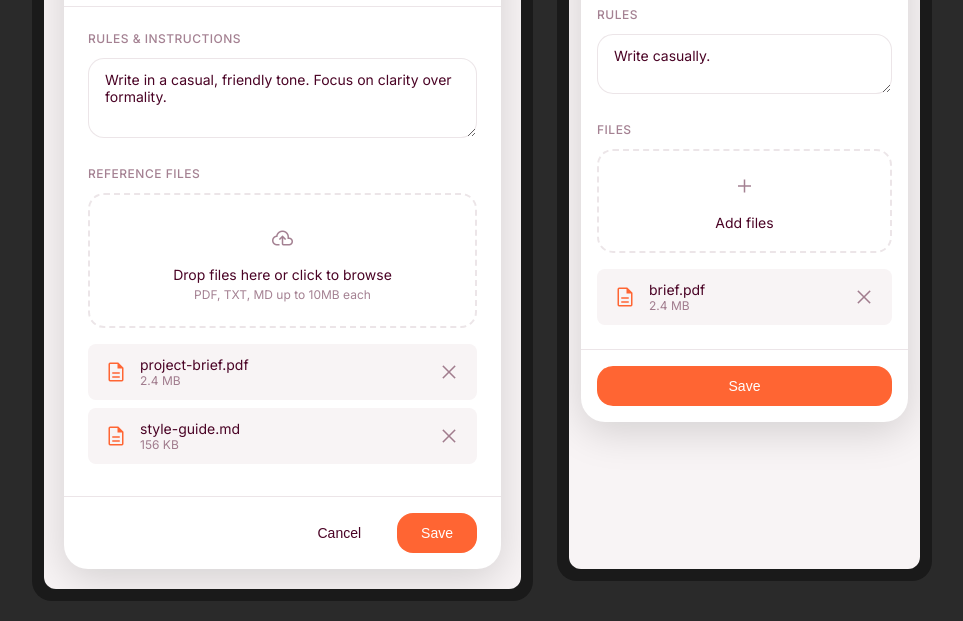
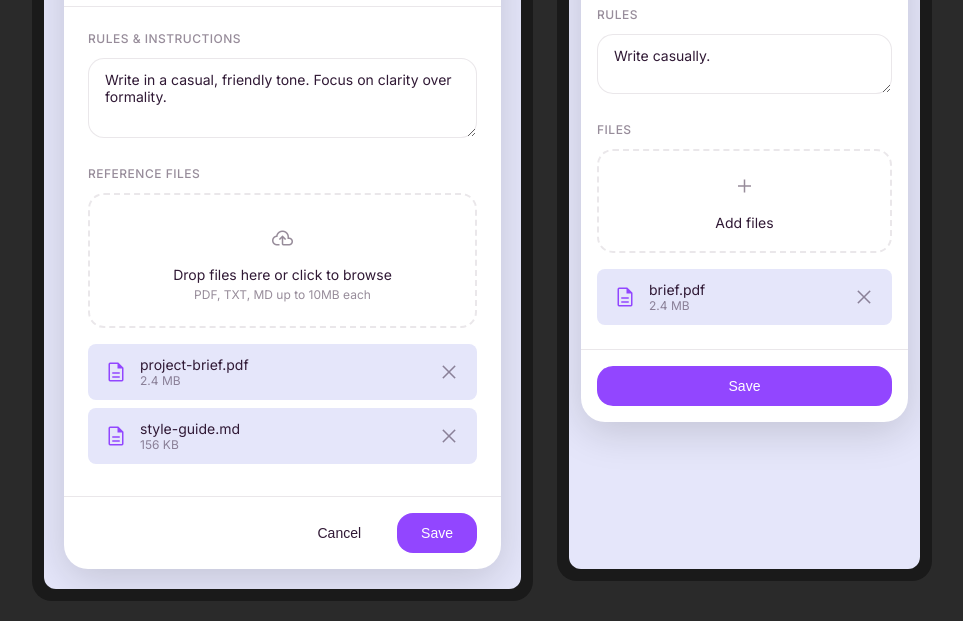
Before and after one commit to ryadovoys/mindcomplete, a website: page context-popup-designs.html in a window 1280 px wide. Shown: the part 332-953 px from the top of the page, without its empty margins (158-1121 px from the left). Drawn offline with nearby package versions, Linux system fonts and the light colour scheme.

Commit message:
new colors

```diff
--- a/context-popup-designs.html
+++ b/context-popup-designs.html
@@ -14,12 +14,12 @@
     }
 
     :root {
-      --bg: #F8F4F5;
-      --text: #4A0325;
-      --accent: #FF6533;
+      --bg: #E5E6FA;
+      --text: #301935;
+      --accent: #9246FF;
       --input-bg: #FFFFFF;
-      --border: rgba(74, 3, 37, 0.1);
-      --ghost: rgba(74, 3, 37, 0.5);
+      --border: rgba(48, 25, 53, 0.1);
+      --ghost: rgba(48, 25, 53, 0.5);
       --radius-sm: 8px;
       --radius-md: 16px;
       --radius-lg: 24px;
--- a/public/styles.css
+++ b/public/styles.css
@@ -8,18 +8,18 @@
 /* Color Tokens - Figma Variables */
 :root {
   /* Core Figma Colors - Light Mode (default) */
-  --background: #F8F4F5;
-  --accent: #FF6533;
-  --text: #4A0325;
+  --background: #E5E6FA;
+  --accent: #9246FF;
+  --text: #301935;
   --input-background: #FFFFFF;
-  --text-btn: #0A0814;
-  --btn-background: #FF6533;
-  --text-prediction: rgba(74, 3, 37, 0.5);
-  --btn-dark: #4A0325;
-  --btn-dark-text: #F8F4F5;
+  --text-btn: #E5E6FA;
+  --btn-background: #7852A9;
+  --text-prediction: rgba(48, 25, 53, 0.5);
+  --btn-dark: #301935;
+  --btn-dark-text: #E5E6FA;
 
   /* Derived (opacity variants) */
-  --text-rgb: 74, 3, 37;
+  --text-rgb: 48, 25, 53;
   --ghost: rgba(var(--text-rgb), 0.5);
   --placeholder: rgba(var(--text-rgb), 0.5);
   --modal-overlay: rgba(0, 0, 0, 0.2);
@@ -28,17 +28,17 @@
 /* Dark Mode */
 @media (prefers-color-scheme: dark) {
   :root {
-    --background: #4A0325;
-    --accent: #FF6533;
-    --text: #F8F4F5;
+    --background: #301935;
+    --accent: #9246FF;
+    --text: #E5E6FA;
     --input-background: rgba(255, 255, 255, 0.06);
-    --text-btn: #0A0814;
-    --btn-background: #FF6533;
-    --text-prediction: rgba(248, 244, 245, 0.5);
-    --btn-dark: #F8F4F5;
-    --btn-dark-text: #4A0325;
-
-    --text-rgb: 248, 244, 245;
+    --text-btn: #E5E6FA;
+    --btn-background: #7852A9;
+    --text-prediction: rgba(229, 230, 250, 0.5);
+    --btn-dark: #E5E6FA;
+    --btn-dark-text: #301935;
+
+    --text-rgb: 229, 230, 250;
     --ghost: rgba(var(--text-rgb), 0.5);
     --placeholder: rgba(var(--text-rgb), 0.5);
   }
@@ -71,17 +71,17 @@
 
 /* Light theme (manual toggle - overrides system dark mode) */
 [data-theme="light"] {
-  --background: #F8F4F5;
-  --accent: #FF6533;
-  --text: #4A0325;
+  --background: #E5E6FA;
+  --accent: #9246FF;
+  --text: #301935;
   --input-background: #FFFFFF;
-  --text-btn: #0A0814;
-  --btn-background: #FF6533;
-  --text-prediction: rgba(74, 3, 37, 0.5);
-  --btn-dark: #4A0325;
-  --btn-dark-text: #F8F4F5;
-
-  --text-rgb: 74, 3, 37;
+  --text-btn: #E5E6FA;
+  --btn-background: #7852A9;
+  --text-prediction: rgba(48, 25, 53, 0.5);
+  --btn-dark: #301935;
+  --btn-dark-text: #E5E6FA;
+
+  --text-rgb: 48, 25, 53;
   --ghost: rgba(var(--text-rgb), 0.5);
   --placeholder: rgba(var(--text-rgb), 0.5);
   --modal-overlay: rgba(0, 0, 0, 0.2);
@@ -92,20 +92,20 @@
 
 /* Dark theme (manual toggle) */
 [data-theme="dark"] {
-  --background: #4A0325;
-  --accent: #FF6533;
-  --text: #F8F4F5;
+  --background: #301935;
+  --accent: #9246FF;
+  --text: #E5E6FA;
   --input-background: rgba(255, 255, 255, 0.06);
-  --text-btn: #0A0814;
-  --btn-background: #FF6533;
-  --text-prediction: rgba(248, 244, 245, 0.5);
-  --btn-dark: #F8F4F5;
-  --btn-dark-text: #4A0325;
-
-  --text-rgb: 248, 244, 245;
+  --text-btn: #E5E6FA;
+  --btn-background: #7852A9;
+  --text-prediction: rgba(229, 230, 250, 0.5);
+  --btn-dark: #E5E6FA;
+  --btn-dark-text: #301935;
+
+  --text-rgb: 229, 230, 250;
   --ghost: rgba(var(--text-rgb), 0.5);
   --placeholder: rgba(var(--text-rgb), 0.5);
-  --modal-overlay: rgba(74, 3, 37, 0.8);
+  --modal-overlay: rgba(48, 25, 53, 0.8);
 
   --menu-shadow: 0 4px 20px rgba(0, 0, 0, 0.3);
   --modal-shadow: 0 10px 40px rgba(0, 0, 0, 0.5);
```
Also changed, not shown: public/purple-valley-logo.svg.
